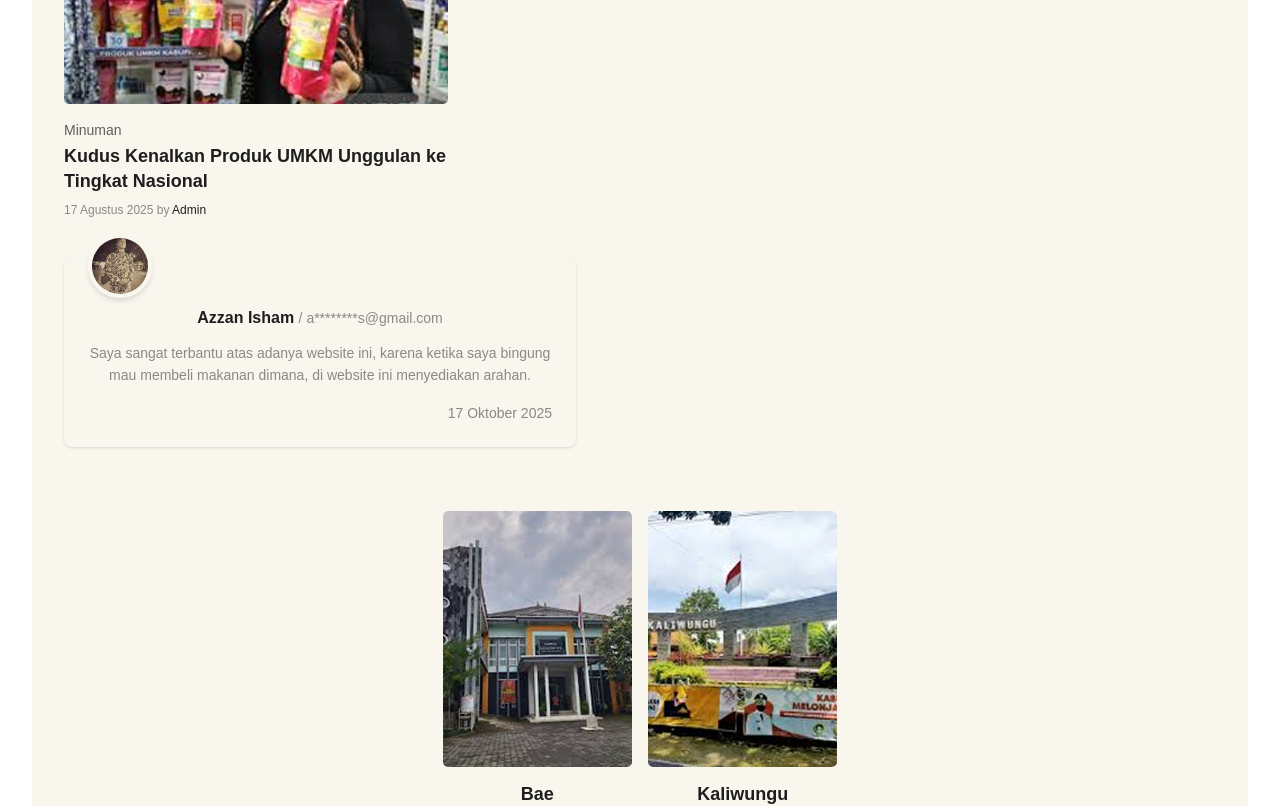
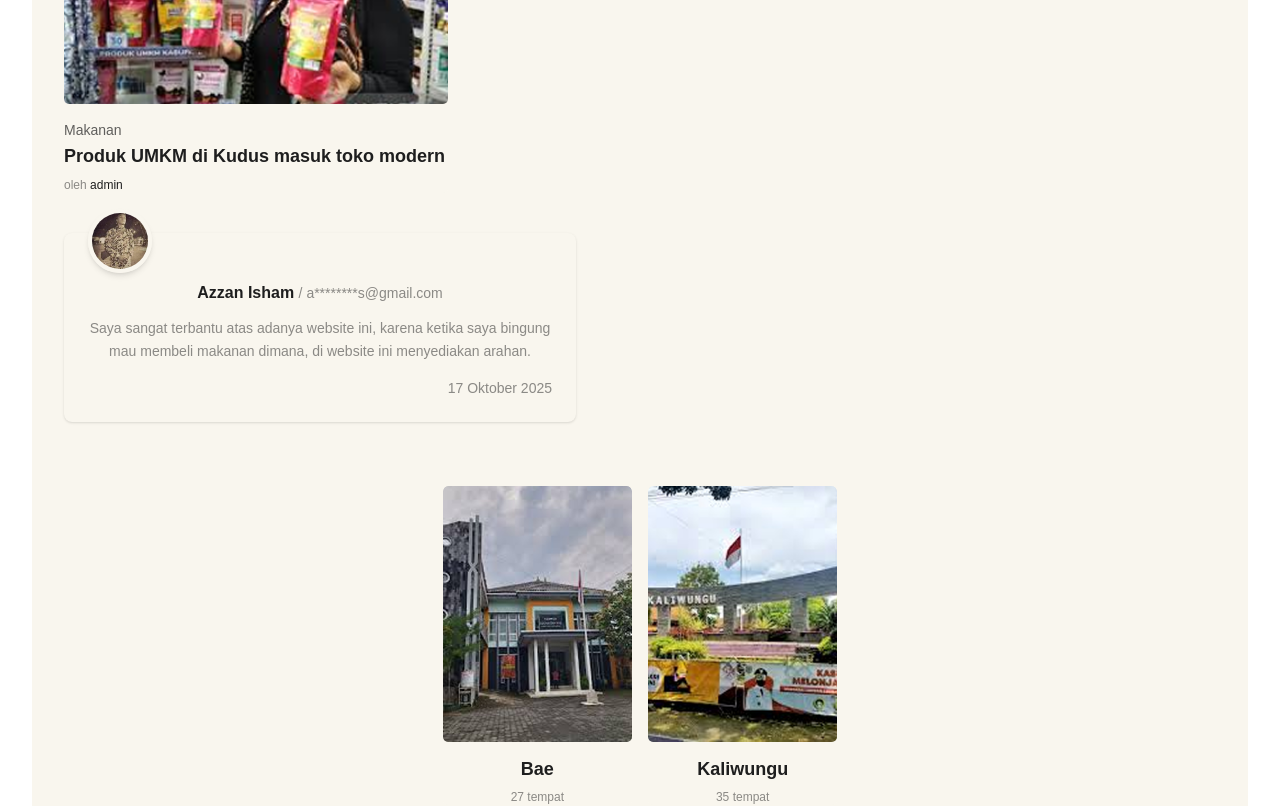
Before and after one commit to Choiranam/umkm-wong-kudus, a React (Vite) app: page / in a window 1280 px wide. Shown: the part 1000-1806 px from the top of the page. Built offline with nearby package versions, Linux system fonts and the light colour scheme; some icons are missing; the HTML template or start-up script is replaced by a standard one.

Commit message:
Feat:[AI] Create ArtikelPage

```diff
--- a/src/components/ArtikelCard.jsx
+++ b/src/components/ArtikelCard.jsx
@@ -1,34 +1,31 @@
 import React from "react";
 import { motion } from "framer-motion";
 
-const ArtikelCard = () => {
+const ArtikelCard = ({ image, category, title, displayDate, author }) => {
   return (
     <motion.div
       className="max-w-sm bg-light rounded-[5px] overflow-hidden cursor-pointer group"
       whileHover={{ y: -4 }}
       transition={{ duration: 0.2 }}
     >
-      {/* Gambar Artikel */}
       <div className="relative rounded-[5px] overflow-hidden">
         <img
-          src="/images/sampel_artikel.png"
-          alt="Kudus Kenalkan Produk UMKM"
+          src={image}
+          alt={title}
           className="w-full h-56 object-cover"
         />
         <div className="absolute inset-0 bg-black/0 group-hover:bg-black/10 transition-all duration-300"></div>
       </div>
 
-      {/* Konten Artikel */}
       <div className="pt-4">
         <p className="text-dark/70 font-medium text-sm mb-1 text-left">
-          Minuman
+          {category}
         </p>
         <h3 className="text-lg font-bold text-dark text-left leading-snug group-hover:text-orange transition-colors duration-300">
-          Kudus Kenalkan Produk UMKM Unggulan ke Tingkat Nasional
+          {title}
         </h3>
         <p className="text-dark/50 font-medium text-xs mt-2 text-left">
-          17 Agustus 2025 by{" "}
-          <span className="text-dark font-medium">Admin</span>
+          {displayDate} oleh <span className="text-dark font-medium">{author}</span>
         </p>
       </div>
     </motion.div>
--- a/src/components/Footer.jsx
+++ b/src/components/Footer.jsx
@@ -55,6 +55,9 @@ const Footer = () => {
                             <Link to="/tentang-kami" className="block text-dark/50 font-medium text-sm hover:text-orange transition-colors">
                                 Tentang Kami
                             </Link>
+                            <Link to="/artikel" className="block text-dark/50 font-medium text-sm hover:text-orange transition-colors">
+                                Baca Artikel
+                            </Link>
                         </div>
                     </div>
 
--- a/src/pages/ArtikelPage.jsx
+++ b/src/pages/ArtikelPage.jsx
@@ -1,9 +1,231 @@
-import React from 'react'
+import React, { useState } from 'react';
+import Navbar from '../components/Navbar';
+import HeroContent from '../components/HeroContent';
+import Footer from '../components/Footer';
+import PageContainer from '../components/PageContainer';
+import { Icon } from "@iconify/react";
+import ArtikelCard from '../components/ArtikelCard';
+
+// Format Tanggal Default
+const formatDate = (dateString) => {
+  const months = [
+    "Januari", "Februari", "Maret", "April", "Mei", "Juni",
+    "Juli", "Agustus", "September", "Oktober", "November", "Desember"
+  ];
+  const date = new Date(`${dateString}T00:00:00+07:00`); // WIB
+  return `${date.getDate()} ${months[date.getMonth()]} ${date.getFullYear()}`;
+};
+
+// Hitung waktu relatif (menit/jam/hari lalu)
+const getTimeAgo = (dateString) => {
+  const now = new Date();
+  const date = new Date(`${dateString}T00:00:00+07:00`); // WIB
+  const diffMs = now - date;
+  const diffMinutes = Math.floor(diffMs / 1000 / 60);
+  const diffHours = Math.floor(diffMinutes / 60);
+  const diffDays = Math.floor(diffHours / 24);
+
+  if (diffMinutes < 60) return `${diffMinutes} menit yang lalu`;
+  if (diffHours < 24) return `${diffHours} jam yang lalu`;
+  return `${diffDays} hari yang lalu`;
+};
+
+// Dummy Data
+const dummyArticles = [
+  {
+    id: 1,
+    image: "/images/sampel_artikel.png",
+    category: "Minuman",
+    title: "Kudus Kenalkan Produk UMKM Unggulan ke Tingkat Nasional",
+    date: "2025-08-17",
+    author: "Admin"
+  },
+  {
+    id: 2,
+    image: "/images/sampel_artikel.png",
+    category: "Makanan",
+    title: "Inovasi Kuliner UMKM Kudus di Pasar Global",
+    date: "2025-10-23",
+    author: "Admin"
+  },
+  {
+    id: 3,
+    image: "/images/sampel_artikel.png",
+    category: "Kerajinan",
+    title: "Kerajinan Tangan Kudus Mendunia",
+    date: "2025-10-21",
+    author: "Admin"
+  },
+  {
+    id: 4,
+    image: "/images/sampel_artikel.png",
+    category: "Fashion",
+    title: "UMKM Fashion Kudus Curi Perhatian di Pameran Internasional",
+    date: "2025-10-18",
+    author: "Admin"
+  },
+  {
+    id: 5,
+    image: "/images/sampel_artikel.png",
+    category: "Minuman",
+    title: "Minuman Tradisional Kudus Kembali Populer",
+    date: "2025-09-25",
+    author: "Admin"
+  },
+  {
+    id: 6,
+    image: "/images/sampel_artikel.png",
+    category: "Makanan",
+    title: "Resep Sukses UMKM Kuliner di Kudus",
+    date: "2025-10-22",
+    author: "Admin"
+  },
+  {
+    id: 7,
+    image: "/images/sampel_artikel.png",
+    category: "Kerajinan",
+    title: "Kisah Sukses Pengrajin Lokal Kudus",
+    date: "2025-10-17",
+    author: "Admin"
+  },
+  {
+    id: 8,
+    image: "/images/sampel_artikel.png",
+    category: "Fashion",
+    title: "Batik Kudus: Warisan yang Mendunia",
+    date: "2025-09-15",
+    author: "Admin"
+  },
+  {
+    id: 9,
+    image: "/images/sampel_artikel.png",
+    category: "Minuman",
+    title: "UMKM Kudus Luncurkan Minuman Inovatif",
+    date: "2025-08-10",
+    author: "Admin"
+  },
+  // Artikel uji untuk 24 Jam Terakhir
+  {
+    id: 10,
+    image: "/images/sampel_artikel.png",
+    category: "Uji",
+    title: "Artikel Uji untuk 24 Jam",
+    date: "2025-10-25",
+    author: "Admin"
+  }
+];
 
 const ArtikelPage = () => {
+  const kategoriList = [
+    { id: 1, name: "Semua Waktu", icon: "mdi:clock-outline" },
+    { id: 2, name: "24 Jam Terakhir", icon: "mdi:clock-time-four-outline" },
+    { id: 3, name: "3 Hari Terakhir", icon: "mdi:calendar-clock" },
+    { id: 4, name: "7 Hari Terakhir", icon: "mdi:calendar-week-outline" },
+    { id: 5, name: "30 Hari Terakhir", icon: "mdi:calendar-month-outline" },
+  ];
+
+  const [activeCategory, setActiveCategory] = useState("Semua Waktu");
+
+  // Filter berdasarkan tanggal dengan zona waktu WIB
+  const now = new Date();
+  let filteredArticles = dummyArticles.filter((article) => {
+    const articleDate = new Date(`${article.date}T00:00:00+07:00`); // WIB
+    const diffMs = now - articleDate;
+    const diffHours = diffMs / (1000 * 60 * 60);
+    const diffDays = Math.floor((now.getTime() - articleDate.getTime()) / (1000 * 60 * 60 * 24));
+
+    console.log(`Artikel ${article.id}: ${article.date}, ${diffHours.toFixed(2)} jam, ${diffDays} hari`);
+
+    switch (activeCategory) {
+      case "24 Jam Terakhir":
+        return diffHours <= 24;
+      case "3 Hari Terakhir":
+        return diffDays <= 3;
+      case "7 Hari Terakhir":
+        return diffDays <= 7;
+      case "30 Hari Terakhir":
+        return diffDays <= 30;
+      case "Semua Waktu":
+      default:
+        return true;
+    }
+  });
+
+  // Urutkan artikel dari terbaru ke terlama
+  filteredArticles = filteredArticles.sort(
+    (a, b) => new Date(`${b.date}T00:00:00+07:00`) - new Date(`${a.date}T00:00:00+07:00`)
+  );
+
   return (
-    <div>ArtikelPage</div>
-  )
-}
+    <div className='bg-light min-h-screen'>
+      <Navbar />
+      <HeroContent
+        image="/images/hero_artikel.jpg"
+        title="Temukan Cerita dan Inspirasi UMKM Kudus melalui Artikel"
+        subtitle="Kumpulan kisah, wawasan, dan inovasi pelaku UMKM di Kudus untuk menginspirasi langkah Anda."
+      />
+      <PageContainer variant="default">
+        <div className="bg-dark/5 border border-dark/10 rounded-lg px-4 py-2 text-sm mb-8">
+          <span className="font-semibold text-orange">Berita Terkini :</span>
+          <span className="text-dark mx-2">
+            Pemerintah umumkan jadwal libur nasional dan cuti bersama 2025
+          </span>
+        </div>
+        <div className="flex flex-wrap justify-start gap-3 mb-10">
+          {kategoriList.map((item) => (
+            <button
+              key={item.id}
+              onClick={() => setActiveCategory(item.name)}
+              className={`flex items-center gap-2 px-5 py-2.5 rounded-md font-medium text-sm transition-all duration-200 cursor-pointer shadow-lg
+                ${activeCategory === item.name
+                  ? "bg-orange text-light shadow-orange/40"
+                  : "bg-light text-dark hover:bg-orange/10"
+                }`}
+            >
+              <Icon icon={item.icon} width="18" height="18" />
+              {item.name}
+            </button>
+          ))}
+        </div>
+        <div className="grid grid-cols-1 sm:grid-cols-2 md:grid-cols-3 gap-6">
+          {filteredArticles.length > 0 ? (
+            filteredArticles.map((article) => (
+              <ArtikelCard
+                key={article.id}
+                image={article.image}
+                category={article.category}
+                title={article.title}
+                author={article.author}
+                displayDate={
+                  activeCategory === "Semua Waktu"
+                    ? formatDate(article.date)
+                    : getTimeAgo(article.date)
+                }
+              />
+            ))
+          ) : (
+            <div className="col-span-full text-center text-dark/70">
+              Tidak ada artikel yang ditemukan untuk kategori ini.
+            </div>
+          )}
+        </div>
+        <div className="flex justify-center mt-10">
+          <div className="flex items-center gap-2">
+            <button className="p-2 rounded text-dark/50 hover:text-orange transition flex items-center justify-center">
+              <Icon icon="fluent:chevron-left-12-filled" width="20" />
+            </button>
+            <span className="px-4 py-1 rounded-md bg-orange text-white font-medium">
+              1
+            </span>
+            <button className="p-2 rounded text-dark/50 hover:text-orange transition flex items-center justify-center">
+              <Icon icon="fluent:chevron-right-12-filled" width="20" />
+            </button>
+          </div>
+        </div>
+      </PageContainer>
+      <Footer />
+    </div>
+  );
+};
 
-export default ArtikelPage
+export default ArtikelPage;
--- a/src/pages/HomePage.jsx
+++ b/src/pages/HomePage.jsx
@@ -42,7 +42,13 @@ const HomePage = () => {
                 subtitle="Temukan beragam produk lokal, kuliner, dan layanan terbaik dari pelaku UMKM asli Kaliwungu Kudus."
             />
             <div className='flex flex-col gap-10 max-w-7xl mx-auto px-4 md:px-8 py-12'>
-                <ArtikelCard />
+                <ArtikelCard
+                    image="/images/sampel_artikel.png"
+                    category="Makanan"
+                    title="Produk UMKM di Kudus masuk toko modern"
+                    date="12 Oktober 2024"
+                    author="admin"
+                />
                 <ReviewCard />
                 <div className="p-6 flex justify-center items-center">
                     <div className="flex gap-4 flex-wrap justify-center">
--- a/src/routes/AppRoutes.jsx
+++ b/src/routes/AppRoutes.jsx
@@ -8,6 +8,7 @@ import ScrollToTop from "../components/ScrollTop";
 import KecamatanPage from "../pages/KecamatanPage";
 import KategoriPage from './../pages/KategoriPage';
 import TentangUMKMPage from "../pages/TentangUMKMPage";
+import ArtikelPage from "../pages/ArtikelPage";
 
 const AppRoutes = () => {
     return (
@@ -37,6 +38,9 @@ const AppRoutes = () => {
 
                 {/* Tentang UMKM Route */}
                 <Route path="/tentang-umkm" element={<TentangUMKMPage />} />
+
+                {/* Artikel Route */}
+                <Route path="/artikel" element={<ArtikelPage />} />
             </Routes>
         </Router>
     );
```
Also changed, not shown: public/images/hero_artikel.jpg (added).
